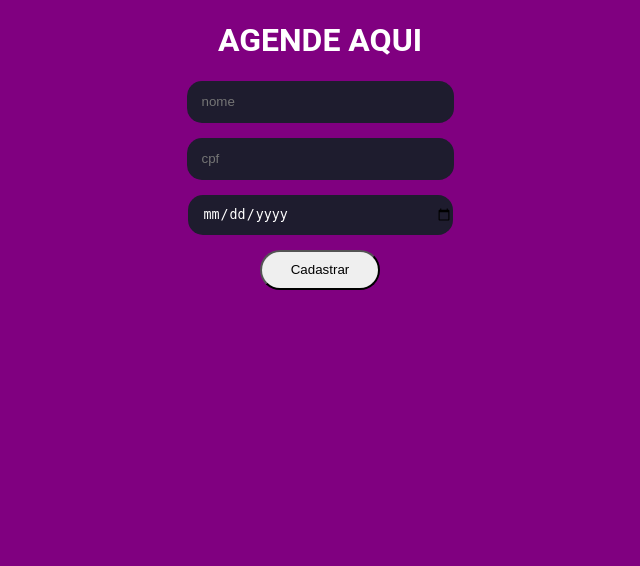
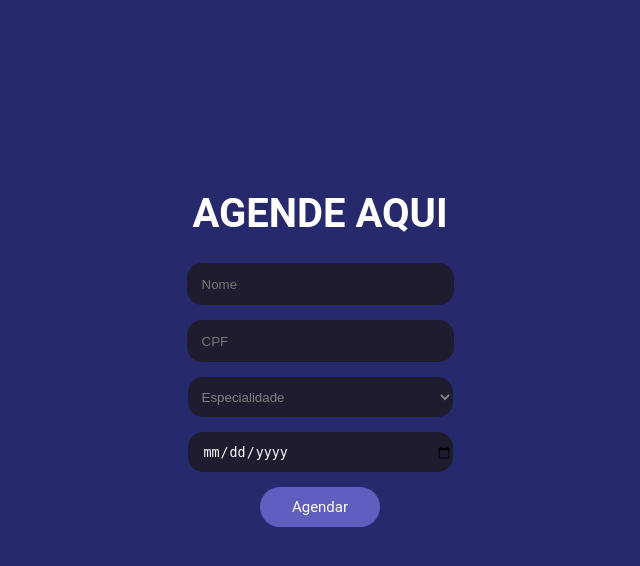
Before and after one commit to tallesd12/crud-ceub, a Django app: page /agendamento/ in a window 1280 px wide. Shown: the top 566 px of the page, without its empty margins (320-960 px from the left). Run offline with Django 4.2, Linux system fonts and the light colour scheme.

Commit message:
atualização dos estáticos

```diff
--- a/myapp/models.py
+++ b/myapp/models.py
@@ -4,6 +4,7 @@ class Pessoa(models.Model):
     nome = models.CharField(max_length = 30)
     cpf = models.IntegerField()
     data = models.DateField()
+    especialidade= models.CharField(max_length = 30, null=True)
 
 
     def __str__(self):
--- a/myapp/static/css/styles.css
+++ b/myapp/static/css/styles.css
@@ -1,14 +1,19 @@
 body{
     font-family: Roboto;
     color:#ffff;
-    background-color: purple;
+    background-color: #27296d;
 }
 
+h1{
+    font-size: 40px;
+}
 .caixa{
     text-align: center;
     justify-content: center;
     align-items: center;
     flex-direction: row;
+    margin-top: 15%;
+
 }
 
 .nome input{
@@ -46,6 +51,33 @@ body{
 .botao button{
     width: 120px;
     height: 40px;
+    border: none;
     border-radius: 20px;
     margin-top: 15px;
+    background-color:#5f5dbd;
+    color: white;
+    font-family: Roboto;
+    font-size: 15px;
 }
+
+button:hover{
+    transform: scale(1.02);
+}
+
+.especialidade_div select{
+    border-radius: 15px;
+    border:none;
+    width: 265px;
+    height: 40px;
+    padding:10px;
+    background-color: #1e1c2e;
+    color:gray;
+    margin-top:15px;
+
+
+}
+
+.select ::after{
+    position: absolute;
+    padding-right: 0 1em;
+}
--- a/myapp/templates/agendamento.html
+++ b/myapp/templates/agendamento.html
@@ -16,11 +16,25 @@
             <h1>AGENDE AQUI</h1>
 
             <div class="nome">
-                <input type="text" placeholder="nome">
+                <input type="text" placeholder="Nome">
             </div>
 
             <div class="cpf">
-                <input type="text" placeholder="cpf">
+                <input type="text" placeholder="CPF">
+            </div>
+
+            <div class="especialidade_div">
+                <select id="especialidade" name="especialidade">
+                <option selected disabled>Especialidade</option>
+                <option value="Ortopedista">Ortopedista</option>
+                <option value="Pediatria">Pediatria</option>
+                <option value="Cardiologista">Cardiologista</option>
+                <option value="Endócrino">Endócrino</option>
+                <option value="Clínico-Geral">Clínico-Geral</option>
+                <option value="Neurologista">Neurologista</option>
+                <option value="Cirurgião">Pediatria</option>
+                <option value="Oftalmologista">Oftalmologista</option>
+                </select>
             </div>
 
             <div class="data">
@@ -28,7 +42,7 @@
             </div>
 
             <div class="botao">
-                <button>Cadastrar</button>
+                <button>Agendar</button>
             </div>
 
 
```
Also changed, not shown: db.sqlite3, myapp/migrations/0002_pessoa_especialidade.py (added).
